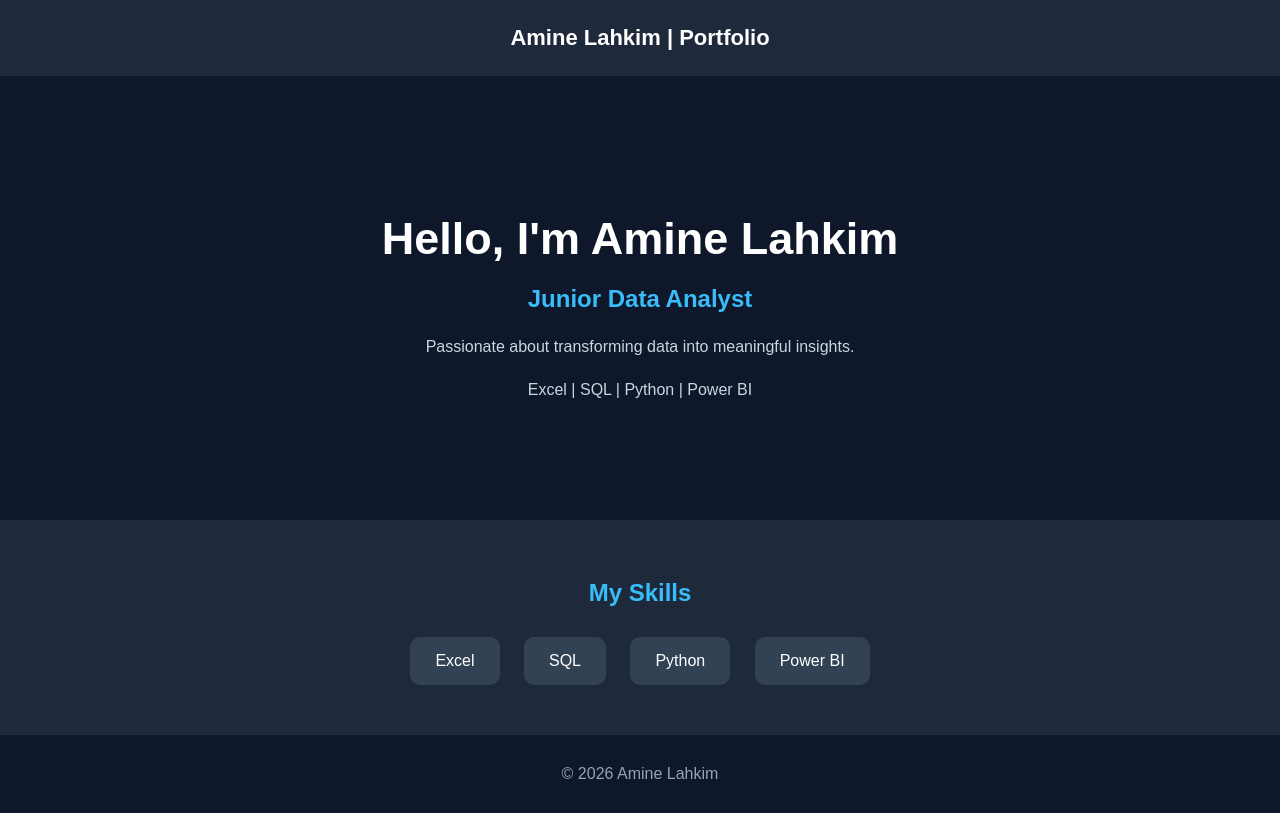
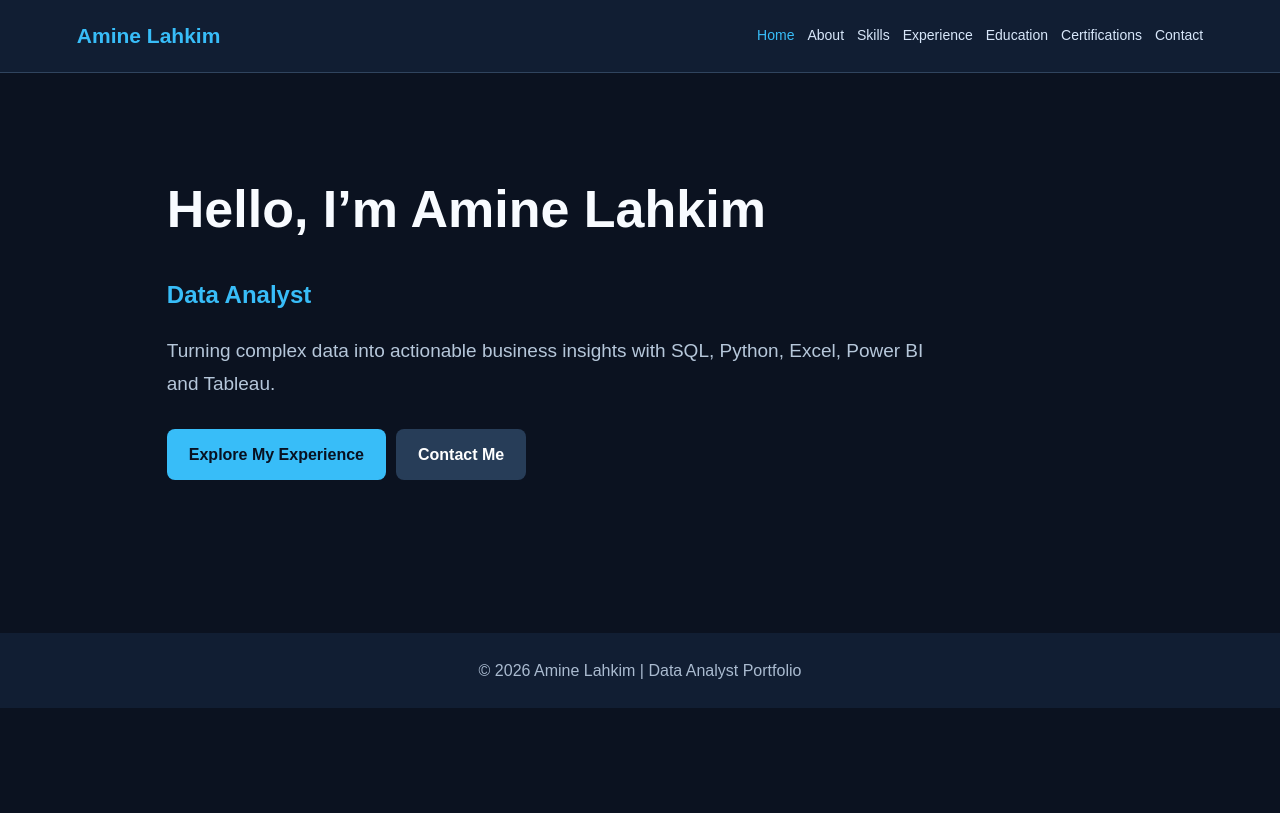
Before and after one commit to amine-lahkim/Data-analyst-portfolio, a plain HTML site: page index.html in a window 1280 px wide. Drawn offline with Linux system fonts and the light colour scheme.

Commit message:
Add files via upload

```diff
--- a/index.html
+++ b/index.html
@@ -1,89 +1 @@
-<!DOCTYPE html>
-<html lang="en">
-<head>
-  <meta charset="UTF-8">
-  <meta name="viewport" content="width=device-width, initial-scale=1.0">
-  <title>Amine Lahkim | Data Analyst</title>
-  <style>
-    body {
-      margin: 0;
-      font-family: Arial, sans-serif;
-      background: #0f172a;
-      color: white;
-      text-align: center;
-    }
-
-    nav {
-      padding: 25px;
-      background: #1e293b;
-      font-size: 22px;
-      font-weight: bold;
-    }
-
-    .hero {
-      padding: 100px 20px;
-    }
-
-    h1 {
-      font-size: 45px;
-      margin-bottom: 10px;
-    }
-
-    h2 {
-      color: #38bdf8;
-    }
-
-    p {
-      color: #cbd5e1;
-      line-height: 1.7;
-    }
-
-    .skills {
-      padding: 40px 20px;
-      background: #1e293b;
-    }
-
-    .skill {
-      display: inline-block;
-      background: #334155;
-      padding: 15px 25px;
-      margin: 10px;
-      border-radius: 10px;
-    }
-
-    footer {
-      padding: 30px;
-      color: #94a3b8;
-    }
-  </style>
-</head>
-<body>
-
-  <nav>Amine Lahkim | Portfolio</nav>
-
-  <section class="hero">
-    <h1>Hello, I'm Amine Lahkim</h1>
-    <h2>Junior Data Analyst</h2>
-    <p>
-      Passionate about transforming data
-      into meaningful insights.
-    </p>
-    <p>
-      Excel | SQL | Python | Power BI
-    </p>
-  </section>
-
-  <section class="skills">
-    <h2>My Skills</h2>
-    <div class="skill">Excel</div>
-    <div class="skill">SQL</div>
-    <div class="skill">Python</div>
-    <div class="skill">Power BI</div>
-  </section>
-
-  <footer>
-    © 2026 Amine Lahkim
-  </footer>
-
-</body>
-</html>
+<!DOCTYPE html><html lang="en"><head><meta charset="UTF-8"><meta name="viewport" content="width=device-width, initial-scale=1"><meta name="description" content="Amine Lahkim — Data Analyst portfolio"><title>Home | Amine Lahkim</title><link rel="stylesheet" href="style.css"></head><body><header><a class="brand" href="index.html">Amine Lahkim</a><nav aria-label="Main navigation"><a class="active" href="index.html">Home</a><a class="" href="about.html">About</a><a class="" href="skills.html">Skills</a><a class="" href="experience.html">Experience</a><a class="" href="education.html">Education</a><a class="" href="certifications.html">Certifications</a><a class="" href="contact.html">Contact</a></nav></header><main><h1>Hello, I’m Amine Lahkim</h1><h2>Data Analyst</h2><p class="lead">Turning complex data into actionable business insights with SQL, Python, Excel, Power BI and Tableau.</p><a class="button" href="experience.html">Explore My Experience</a><a class="button secondary" href="contact.html">Contact Me</a></main><footer>© 2026 Amine Lahkim | Data Analyst Portfolio</footer></body></html>
--- /dev/null
+++ b/style.css
@@ -0,0 +1 @@
+*{box-sizing:border-box}html{scroll-behavior:smooth}body{margin:0;background:#0b1220;color:#edf4ff;font:16px/1.7 Arial,sans-serif}header{background:#111e33;border-bottom:1px solid #30445e;padding:18px 6%;display:flex;align-items:center;justify-content:space-between;gap:18px;flex-wrap:wrap}.brand{font-size:21px;font-weight:bold;color:#38bdf8;text-decoration:none}nav{display:flex;flex-wrap:wrap;gap:13px}nav a{color:#d8e7fa;text-decoration:none;font-size:14px}nav a:hover,nav a.active{color:#38bdf8}main{max-width:1100px;margin:auto;padding:70px 6%;min-height:70vh}h1{font-size:clamp(32px,5vw,52px);line-height:1.2}h1,h2,h3{color:#f8fbff}h2{color:#38bdf8}.lead{font-size:19px;color:#b6c7da;max-width:760px}.grid{display:grid;grid-template-columns:repeat(auto-fit,minmax(250px,1fr));gap:20px}.card{background:#16243a;border:1px solid #2d415a;border-radius:14px;padding:24px;margin-bottom:18px}.card h3{color:#38bdf8;margin-top:0}.card p,.card li{color:#c1cede}.tag{display:inline-block;background:#273d58;border-radius:8px;padding:6px 12px;margin:4px;color:#e3efff}.button{display:inline-block;background:#38bdf8;color:#081121;font-weight:bold;text-decoration:none;padding:12px 22px;border-radius:8px;margin:10px 10px 0 0}.button.secondary{background:#273d58;color:#fff}a{color:#75d2ff}footer{text-align:center;padding:24px;background:#111e33;color:#aabbd0}@media(max-width:650px){header{justify-content:center;text-align:center}nav{justify-content:center}main{padding:45px 6%}}
```
Also changed, not shown: about.html (added, +1 -0 lines), certifications.html (added, +1 -0 lines), contact.html (added, +1 -0 lines), education.html (added, +1 -0 lines), experience.html (added, +1 -0 lines), skills.html (added, +1 -0 lines).
